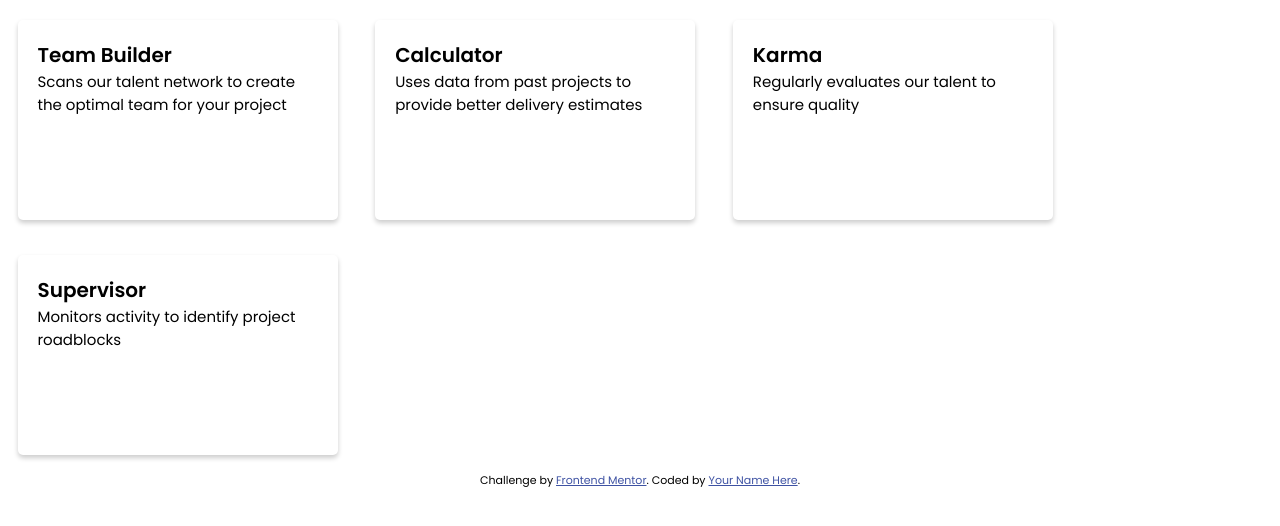
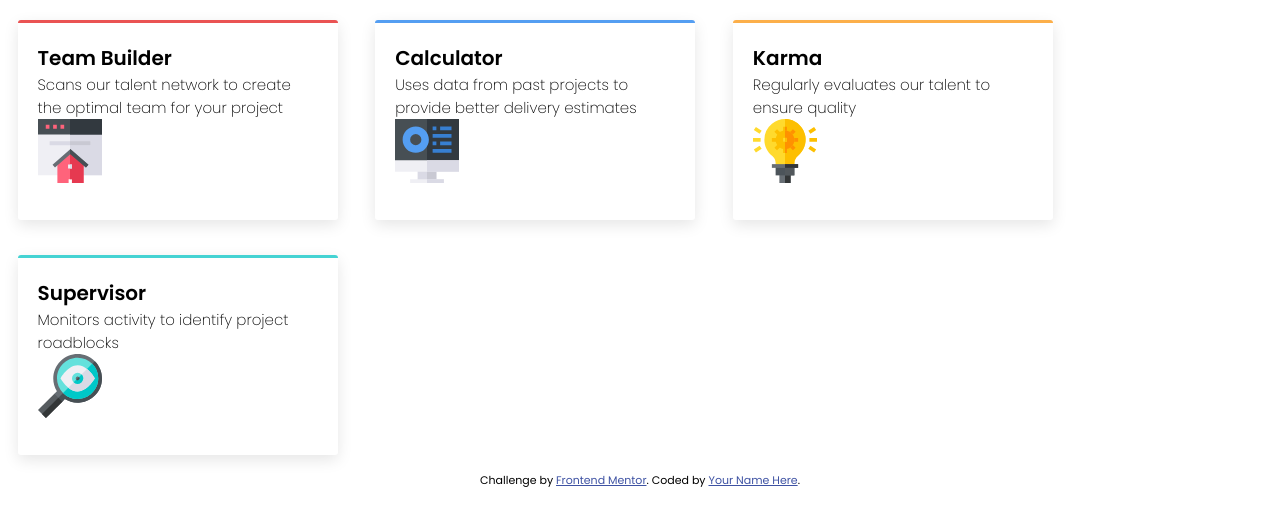
Before and after one commit to loganrane/FrontEndDev101, a plain HTML site: page 7. Four Card Feature/index.html in a window 1280 px wide. Shown: the part 268-794 px from the top of the page. Drawn offline with Linux system fonts and the light colour scheme.

Commit message:
feat: Add svg icons to the webpage

```diff
--- a/7. Four Card Feature/index.html
+++ b/7. Four Card Feature/index.html
@@ -52,6 +52,7 @@
         <p class="card__text">
           Scans our talent network to create the optimal team for your project
         </p>
+        <img src="images/icon-team-builder.svg" alt="team-builder" />
       </section>
 
       <section class="card card--2">
@@ -59,6 +60,7 @@
         <p class="card__text">
           Uses data from past projects to provide better delivery estimates
         </p>
+        <img src="images/icon-calculator.svg" alt="calculator" />
       </section>
 
       <section class="card card--3">
@@ -66,6 +68,7 @@
         <p class="card__text">
           Regularly evaluates our talent to ensure quality
         </p>
+        <img src="images/icon-karma.svg" alt="karma" />
       </section>
 
       <section class="card card--4">
@@ -73,6 +76,7 @@
         <p class="card__text">
           Monitors activity to identify project roadblocks
         </p>
+        <img src="images/icon-supervisor.svg" alt="supervisor" />
       </section>
     </main>
 
--- a/7. Four Card Feature/sass/main.scss
+++ b/7. Four Card Feature/sass/main.scss
@@ -74,8 +74,8 @@ body {
   padding: 2rem;
   width: 25vw;
   height: 25vh;
-  border-radius: 0.5rem;
-  box-shadow: 0 3px 5px rgba(0, 0, 0, 0.2);
+  border-radius: 0.3rem;
+  box-shadow: 0 0.5rem 1.5rem rgba(0, 0, 0, 0.1);
 
   &__heading {
     font-size: 2rem;
@@ -83,5 +83,19 @@ body {
 
   &__text {
     font-size: 1.5rem;
+    font-weight: 200;
+  }
+
+  &--1 {
+    border-top: 3px solid $color-red;
+  }
+  &--2 {
+    border-top: 3px solid $color-blue;
+  }
+  &--3 {
+    border-top: 3px solid $color-orange;
+  }
+  &--4 {
+    border-top: 3px solid $color-cyan;
   }
 }
```
Also changed, not shown: 7. Four Card Feature/dist/css/main.min.css.
